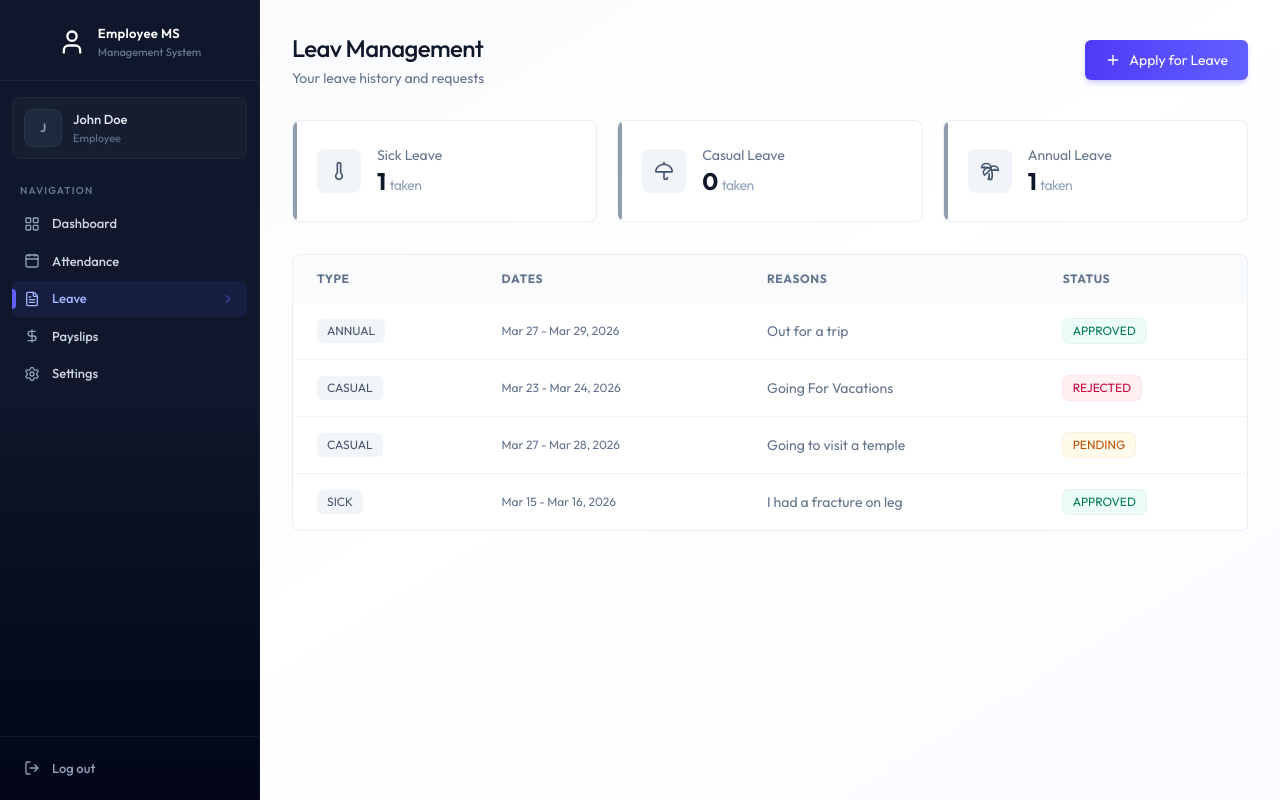
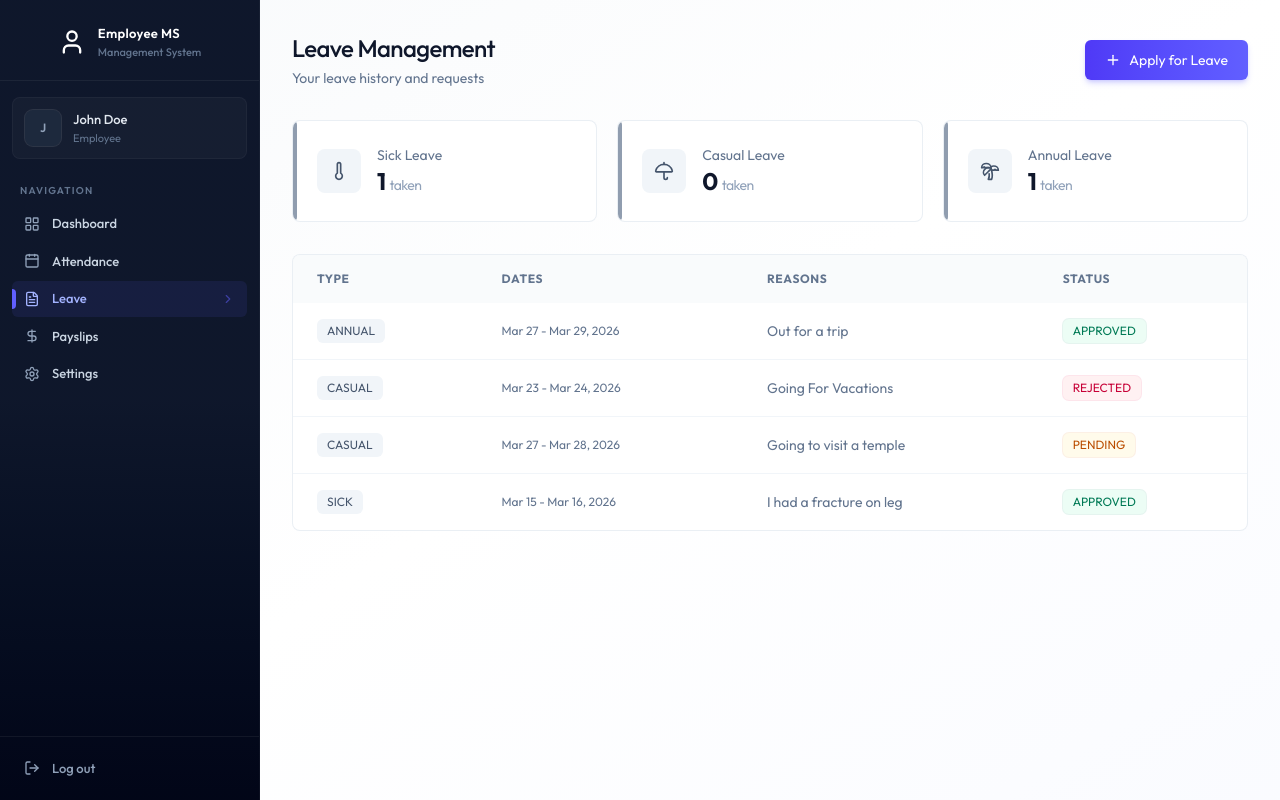
Before and after one commit to shumaila1421/employee-management-system, a React (Vite) app in the folder client/: page /leave in a window 1280 px wide. Built offline with nearby package versions, Linux system fonts and the light colour scheme.

Commit message:
leave page

```diff
--- a/client/src/pages/Leave.jsx
+++ b/client/src/pages/Leave.jsx
@@ -45,7 +45,7 @@ const Leave = () => {
     <div className="animate-fade-in">
       <div className="flex flex-col sm:flex-row justify-between items-start sm:items-center gap-4 mb-8">
         <div>
-          <h1 className="page-title">Leav Management</h1>
+          <h1 className="page-title">Leave Management</h1>
           <p className="page-subtitle">
             {isAdmin
               ? "Manage leave application"
```
